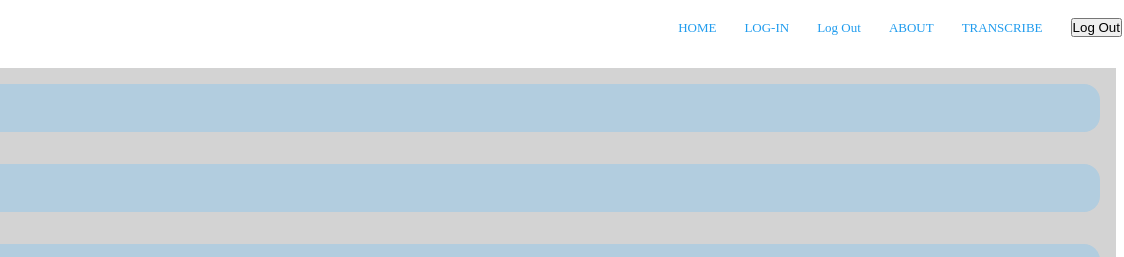
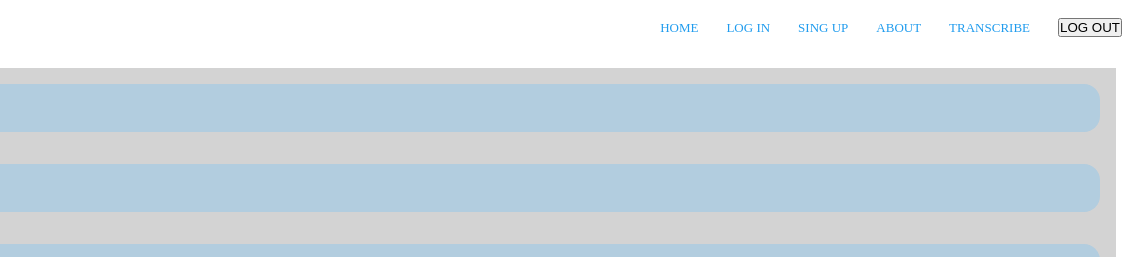
Before and after one commit to apatino16/Transcription-Website, a website: page public/about.html in a window 1280 px wide. Shown: the top 257 px of the page, 156-1280 px from the left. Drawn offline with Linux system fonts and the light colour scheme.

Commit message:
Make sure that the nav bar had the same style

```diff
--- a/public/about.html
+++ b/public/about.html
@@ -20,11 +20,11 @@
                 <div class="nav-links">
                     <ul>
                         <li><a href="./index.html">HOME</a></li>
-                        <li><a href="./log-in.html">LOG-IN</a></li>
-                        <li><a ref="./registration.html"> Log Out</a></li>
+                        <li><a href="./log-in.html">LOG IN</a></li>
+                        <li><a ref="./registration.html">SING UP</a></li>
                         <li><a href="./about.html">ABOUT</a></li>
                         <li><a href="./transcribe.html">TRANSCRIBE</a></li>
-                        <li> <input type="button" value="Log Out" id="signout-bt"> </li>
+                        <li> <input type="button" value="LOG OUT" id="signout-bt"> </li>
                     </ul>
                 </div>
             </nav>
```
